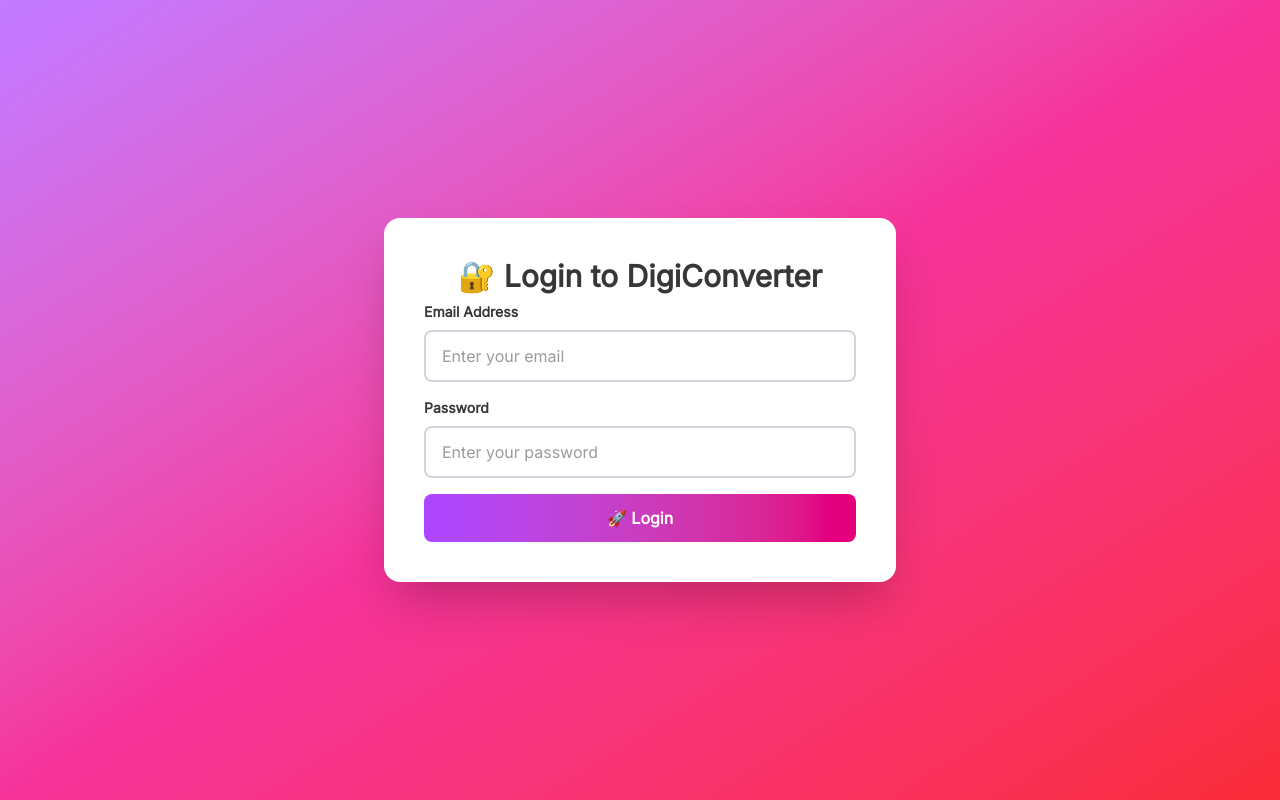
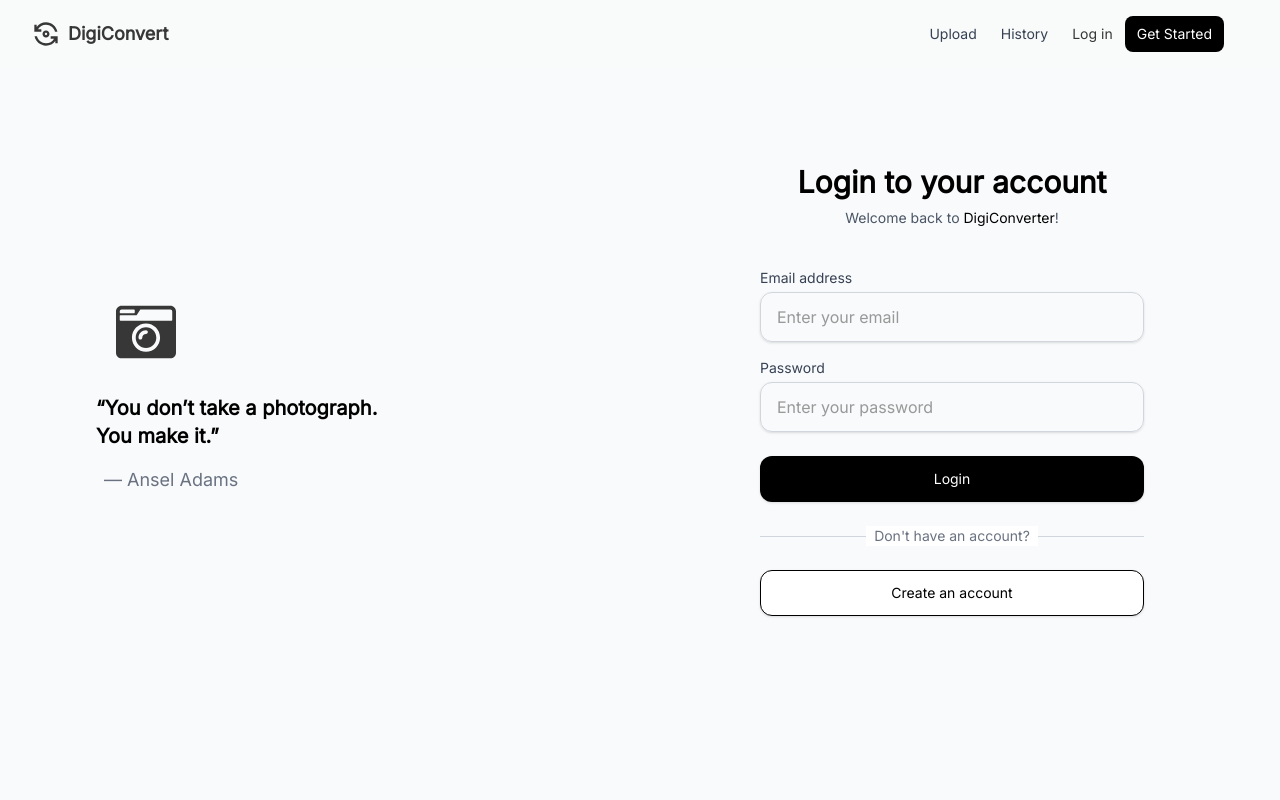
Before and after one commit to aidantiu/digiconverter, a React (Vite) app in the folder client/: page /login in a window 1280 px wide. Built offline with nearby package versions, Linux system fonts and the light colour scheme; no server answers.

Commit message:
enhance: login and register page

```diff
--- a/client/src/components/Navbar.jsx
+++ b/client/src/components/Navbar.jsx
@@ -64,7 +64,7 @@
                     {/* Logo */}
                     <Link to="/" className="flex items-center text-lg hover:text-black transition-colors">
                         <MdOutlineFlipCameraAndroid className="w-7 h-7 mr-2" />
-                        <p className='font-extrabold'>DigiConvert</p>
+                        <p className='font-bold'>DigiConvert</p>
                     </Link>
 
                     {/* Navigation and Auth Section */}
@@ -162,7 +162,7 @@
                         <div className="md:hidden">
                             <button
                                 onClick={() => setShowMobileMenu(!showMobileMenu)}
-                                className="text-gray-600 hover:text-purple-600 p-2"
+                                className="text-gray-600 hover:text-black p-2"
                             >
                                 <svg className="w-6 h-6" fill="none" stroke="currentColor" viewBox="0 0 24 24">
                                     {showMobileMenu ? (
@@ -185,8 +185,8 @@
                                 onClick={() => setShowMobileMenu(false)}
                                 className={`font-medium transition-colors px-2 py-1 ${
                                     isActiveLink('/upload')
-                                        ? 'text-purple-600 bg-purple-50 rounded'
-                                        : 'text-gray-600 hover:text-purple-600'
+                                        ? 'text-gray-600 bg-purple-50 rounded'
+                                        : 'text-gray-600 hover:text-black'
                                 }`}
                             >
                                 Upload
--- a/client/src/pages/LoginPage.jsx
+++ b/client/src/pages/LoginPage.jsx
@@ -1,30 +1,30 @@
 import React, { useState, useEffect } from 'react';
-import { useNavigate } from 'react-router-dom';
+import { Link, useNavigate } from 'react-router-dom';
 import { API_ENDPOINTS } from '../config/api';
 import { authUtils } from '../utils/auth';
 import Loader from '../components/Loader';
+import { FaCameraRetro } from "react-icons/fa";
+import Navbar from '../components/Navbar';
 
 function LoginPage() {
     const [formData, setFormData] = useState({
-
+        email: '',
+        password: ''
     });
     const [isLoading, setIsLoading] = useState(false);
     const [error, setError] = useState('');
-    const [isLoggedIn, setIsLoggedIn] = useState(false); // Start with false, check in useEffect
+    const [isLoggedIn, setIsLoggedIn] = useState(false);
     const navigate = useNavigate();
 
-    // Clean up localStorage and check auth status on mount
     useEffect(() => {
         const checkAuth = async () => {
             try {
                 const authStatus = await authUtils.checkAuthStatus();
                 setIsLoggedIn(authStatus.authenticated);
             } catch (error) {
-                console.warn('Error checking auth status on login page:', error);
                 setIsLoggedIn(false);
             }
         };
-
         checkAuth();
     }, []);
 
@@ -53,19 +53,15 @@
             const data = await response.json();
 
             if (response.ok) {
-                // Store token and user info using auth utility
                 authUtils.setAuth(data.token, data.user);
-                localStorage.setItem('justLoggedIn', 'true'); // Set flag for welcome message
+                localStorage.setItem('justLoggedIn', 'true');
                 setIsLoggedIn(true);
-
-                // Redirect to upload page
                 navigate('/upload');
             } else {
                 setError(data.message || 'Login failed');
             }
         } catch (err) {
             setError('Network error. Please try again.');
-            console.error('Login error:', err);
         } finally {
             setIsLoading(false);
         }
@@ -75,8 +71,8 @@
         authUtils.clearAuth();
         setIsLoggedIn(false);
         setFormData({
-            email: 'test@digiconverter.com',
-            password: 'testpassword123'
+            email: '',
+            password: ''
         });
     };
 
@@ -87,7 +83,9 @@
     if (isLoggedIn) {
         const user = getStoredUser();
         return (
-            <div className="min-h-screen flex items-center justify-center bg-gradient-to-br from-purple-400 via-pink-500 to-red-500 p-5">
+            <div className="min-h-screen bg-gray-50">
+                <Navbar />
+                <div className="flex items-center justify-center min-h-[80vh] bg-gradient-to-br from-purple-400 via-pink-500 to-red-500 p-5">
                     <div className="bg-white rounded-2xl shadow-2xl p-10 w-full max-w-md animate-fade-in">
                         <h2 className="text-3xl font-bold text-center text-gray-800 mb-4">✅ Successfully Logged In</h2>
                         <div className="bg-green-50 border-2 border-green-200 rounded-xl p-5 mb-6">
@@ -97,7 +95,6 @@
                                 🚀 <strong>Unlimited Uploads</strong>
                             </div>
                         </div>
-
                         <div className="space-y-3">
                             <button
                                 className="w-full bg-gradient-to-r from-blue-500 to-purple-600 text-white py-3 px-6 rounded-lg font-semibold hover:from-blue-600 hover:to-purple-700 transition-all duration-200 transform hover:-translate-y-1"
@@ -120,66 +117,107 @@
                         </div>
                     </div>
                 </div>
+            </div>
         );
     }
 
     return (
-        <div className="min-h-screen flex items-center justify-center bg-gradient-to-br from-purple-400 via-pink-500 to-red-500 p-5">
-            <div className="bg-white rounded-2xl shadow-2xl p-10 w-full max-w-lg animate-fade-in">
-                <h2 className="text-3xl font-bold text-center mb-2">🔐 Login to DigiConverter</h2>
-
-
-                {/* Pre-filled form for testing */}
-                <form onSubmit={handleSubmit} className="space-y-4">
+        <div className="min-h-screen bg-gray-50">
+            <Navbar />
+            <div className="flex w-full justify-between max-w-7xl mx-auto px-4 py-10">
+                {/* Left: Quote/Brand Panel */}
+                <div className="flex w-1/2 items-center">
+                    <div className="flex-col ml-20 ">
+                        <FaCameraRetro className='w-15 h-15 my-8 ml-5'/>
+                        <blockquote className="font-bold text-xl w-3/4 mb-4 text-black">
+                            “You don’t take a photograph. You make it.”
+                        </blockquote>
+                        <figcaption className="ml-2 text-lg text-gray-500 mt-1">— Ansel Adams</figcaption>
+                    </div>
+                </div>
+                {/* Right: Login Form Panel */}
+                <div className="flex w-1/2 ">
+                    <div className="flex items-center justify-center w-full py-8 px-4 sm:px-6 lg:px-8">
+                        <div className="max-w-md w-full space-y-8">
                             <div>
-                        <label htmlFor="email" className="block text-sm font-semibold mb-2">Email Address</label>
+                                <h2 className="mt-6 text-center text-3xl font-bold text-black">
+                                    Login to your account
+                                </h2>
+                                <p className="mt-2 text-center text-sm text-gray-600">
+                                    Welcome back to <span className="text-md text-black">DigiConverter</span>!
+                                </p>
+                            </div>
+                            <form className="mt-8 space-y-6" onSubmit={handleSubmit}>
+                                <div className="px-8 py-2 ">
+                                    {error && (
+                                        <div className="mb-6 bg-red-50 border border-red-200 text-red-700 px-4 py-3 rounded">
+                                            {error}
+                                        </div>
+                                    )}
+                                    <div className="space-y-4">
+                                        <div>
+                                            <label htmlFor="email" className="block text-sm font-medium text-gray-700">
+                                                Email address
+                                            </label>
                                             <input
-                            type="email"
                                                 id="email"
                                                 name="email"
+                                                type="email"
+                                                autoComplete="email"
+                                                required
                                                 value={formData.email}
                                                 onChange={handleChange}
-                            required
+                                                className="mt-1 block w-full px-4 py-3 border border-gray-300 rounded-xl shadow-sm focus:outline-none focus:ring-black focus:border-black"
                                                 placeholder="Enter your email"
-                            className="w-full px-4 py-3 border-2 border-gray-300 rounded-lg focus:border-purple-500 focus:ring-2 focus:ring-purple-200 transition-all duration-200"
                                             />
                                         </div>
-
                                         <div>
-                        <label htmlFor="password" className="block text-sm font-semibold mb-2">Password</label>
+                                            <label htmlFor="password" className="block text-sm font-medium text-gray-700">
+                                                Password
+                                            </label>
                                             <input
-                            type="password"
                                                 id="password"
                                                 name="password"
+                                                type="password"
+                                                autoComplete="current-password"
+                                                required
                                                 value={formData.password}
                                                 onChange={handleChange}
-                            required
+                                                className="mt-1 block w-full px-4 py-3 border border-gray-300 rounded-xl shadow-sm focus:outline-none focus:ring-black focus:border-black"
                                                 placeholder="Enter your password"
-                            className="w-full px-4 py-3 border-2 border-gray-300 rounded-lg focus:border-purple-500 focus:ring-2 focus:ring-purple-200 transition-all duration-200"
                                             />
                                         </div>
-
-                    {error && (
-                        <div className="bg-red-100 border border-red-400 text-red-700 px-4 py-3 rounded-lg">
-                            ❌ {error}
                                     </div>
-                    )}
-
+                                    <div className="my-6">
                                         <button
                                             type="submit"
-                        className="w-full bg-gradient-to-r from-purple-500 to-pink-600 text-white py-3 px-6 rounded-lg font-semibold hover:from-purple-600 hover:to-pink-700 disabled:opacity-50 disabled:cursor-not-allowed transition-all duration-200 transform hover:-translate-y-1 disabled:hover:transform-none flex items-center justify-center"
                                             disabled={isLoading}
+                                            className="w-full flex justify-center py-3 px-4 border border-transparent rounded-xl shadow-sm text-sm font-medium text-white bg-black hover:bg-gray-800 focus:outline-none focus:ring-2 focus:ring-offset-2 focus:ring-black disabled:opacity-50 disabled:cursor-not-allowed transition-colors"
                                         >
-                        {isLoading ? (
-                            <div className="flex items-center">
-                                <div className="animate-spin rounded-full h-5 w-5 border-b-2 border-white mr-2"></div>
-                                Logging in...
+                                            {isLoading ? <Loader /> : 'Login'}
+                                        </button>
                                     </div>
-                        ) : (
-                            '🚀 Login'
-                        )}
-                    </button>
+                                    <div className="relative">
+                                        <div className="absolute inset-0 flex items-center">
+                                            <div className="w-full border-t border-gray-300"></div>
+                                        </div>
+                                        <div className="relative flex justify-center text-sm">
+                                            <span className="px-2 bg-white text-gray-500">Don't have an account?</span>
+                                        </div>
+                                    </div>
+                                    <div className="mt-6">
+                                        <Link
+                                            to="/register"
+                                            className="w-full flex justify-center py-3 px-4 border border-black rounded-xl shadow-sm text-sm font-medium text-black bg-white hover:bg-gray-100 focus:outline-none focus:ring-2 focus:ring-offset-2 focus:ring-black transition-colors"
+                                        >
+                                            Create an account
+                                        </Link>
+                                    </div>
+                                </div>
                             </form>
+                        </div>
+                    </div>
+                </div>
             </div>
         </div>
     );
--- a/client/src/pages/RegisterPage.jsx
+++ b/client/src/pages/RegisterPage.jsx
@@ -118,10 +118,10 @@
                     </div>
                 </div>
                 <div className="flex w-1/2 ">
-                    <div className="flex items-center justify-center w-full py-12 px-4 sm:px-6 lg:px-8">
+                    <div className="flex items-center justify-center w-full py-8 px-4 sm:px-6 lg:px-8">
                     <div className="max-w-md w-full space-y-8">
                         <div>
-                            <h2 className="mt-6 text-center text-3xl font-extrabold text-black">
+                            <h2 className="mt-6 text-center text-3xl font-bold text-black">
                                 Create your account
                             </h2>
                             <p className="mt-2 text-center text-sm text-gray-600">
```
Also changed, not shown: client/src/pages/HomePage.jsx (+9 -9 lines). Lines whose indentation alone changed are shown as unchanged.
